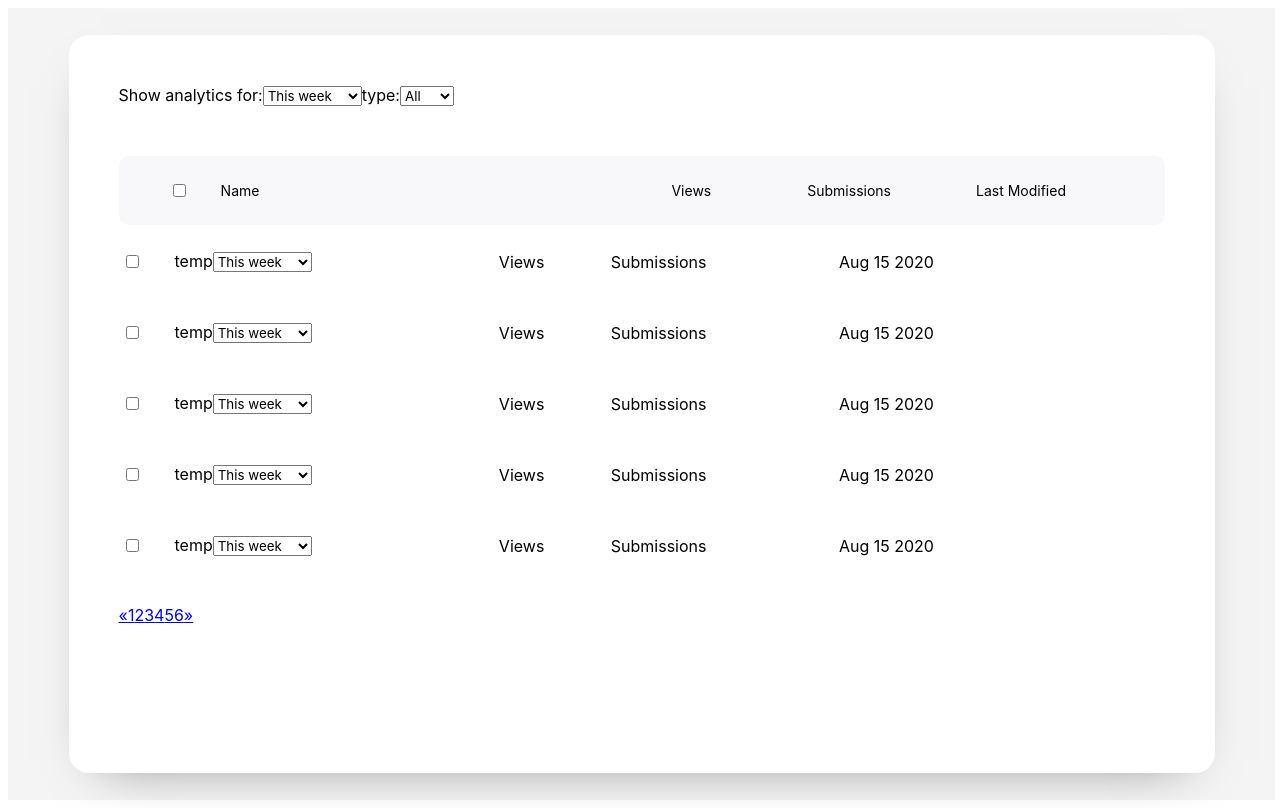
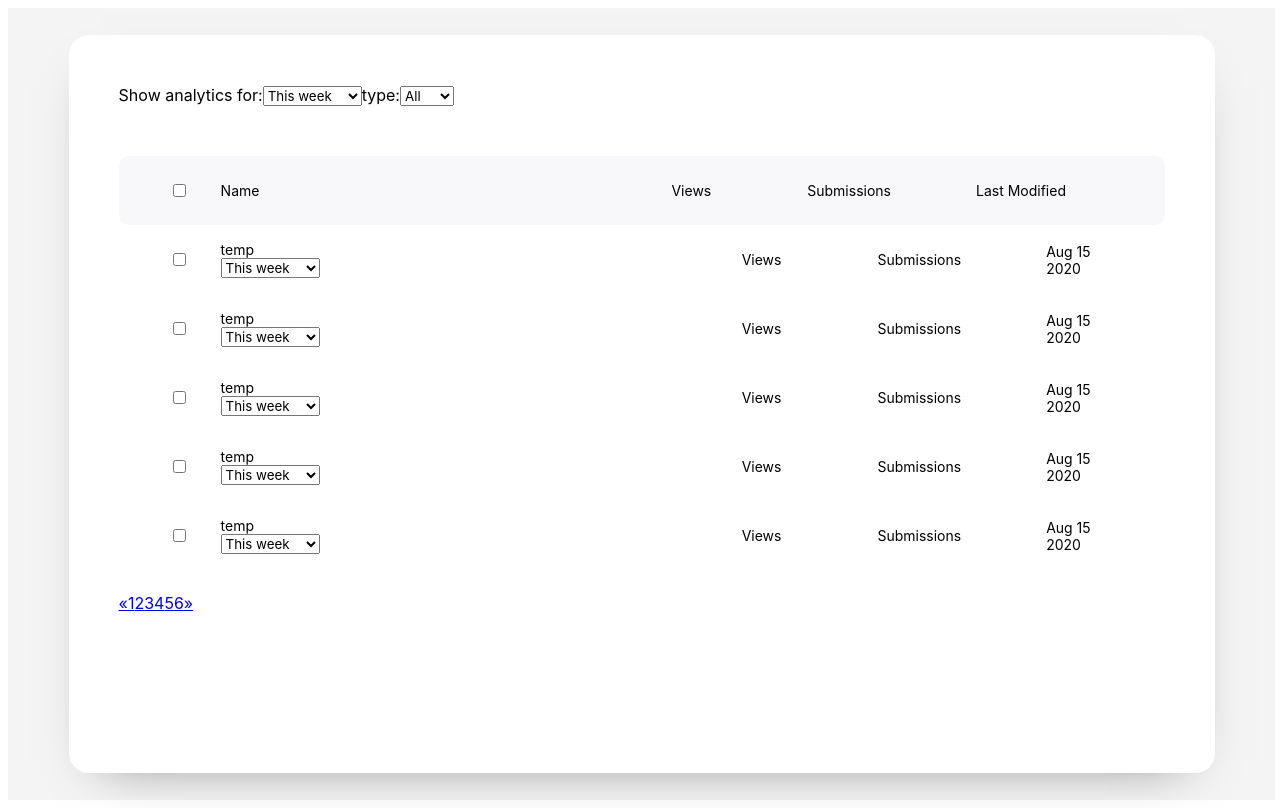
Before and after one commit to codacy20/angular-ts-spacex-launches, an Angular app: page / in a window 1280 px wide. Built offline with nearby package versions, Linux system fonts and the light colour scheme.

Commit message:
2 files modified

```diff
--- a/src/app/table-entity/table-entity.component.css
+++ b/src/app/table-entity/table-entity.component.css
@@ -1,9 +1,35 @@
 .container{
-  padding: 0 50px 0px 50px;
-  border-radius: 10px;
-  width: 1046px;
+    padding: 0 50px 0px 50px;
+    border-radius: 10px;
+    width: 1046px;
+    box-sizing: border-box;
+    font-size: 14px;
+    display: flex;
+    justify-content: center;
+    align-items: center;
+    flex-direction: column;
+    margin: 0 50px;
 }
-.row{
+.container .row{
+  display: flex;
+  align-items: center;
+  /* justify-content: space-between; */
+  width: 100%;
   height: 69px;
-  padding: 0 50px 0px 50px;
 }
+
+.row .col2{
+  margin-left: 32px;
+}
+
+.row .col3{
+  margin-left: 412px;
+}
+
+.row .col4{
+  margin-left: 96px;
+}
+
+.row .col5{
+  margin-left: 85px;
+}
--- a/src/app/table-entity/table-entity.component.html
+++ b/src/app/table-entity/table-entity.component.html
@@ -1,10 +1,10 @@
-<table class="container">
-	<ng-container *ngFor="let item of data; let i = index">
-		<tr class="row">
-			<td>
+<div class="container">
+	<div class="row" *ngFor="let item of data; let i = index">
+		<div class="row">
+			<div class="col1">
 				<input type="checkbox" id="vehicle1" name="vehicle1" value="Bike">
-      </td>
-			<td>
+        </div>
+				<div class="col2">
 					<span>{{item.name}}</span>
 					<select id="cars">
               <option value="volvo">This week</option>
@@ -12,10 +12,16 @@
               <option value="opel">last 30 days</option>
               <option value="audi">all time</option>
             </select>
-			</td>
-			<td>Views</td>
-			<td>Submissions</td>
-			<td>{{item.createdAt | dateTime}}</td>
-		</tr>
-	</ng-container>
-</table>
+				</div>
+				<div class="col3">
+					<span>Views</span>
+				</div>
+				<div class="col4">
+					<span>Submissions</span>
+				</div>
+				<div class="col5">
+					<span>{{item.createdAt | dateTime}}</span>
+				</div>
+			</div>
+		</div>
+	</div>
```
Lines whose indentation alone changed are shown as unchanged.
